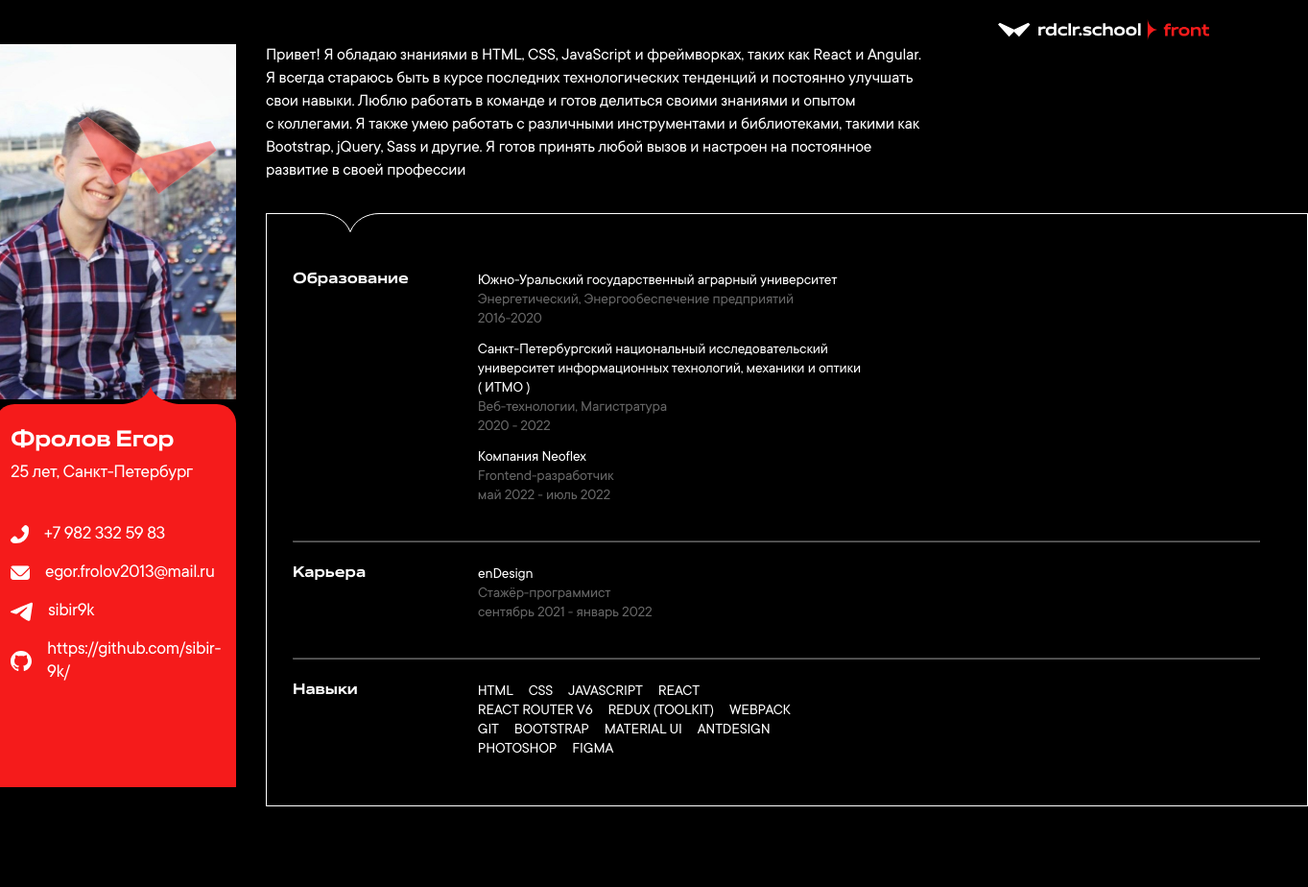
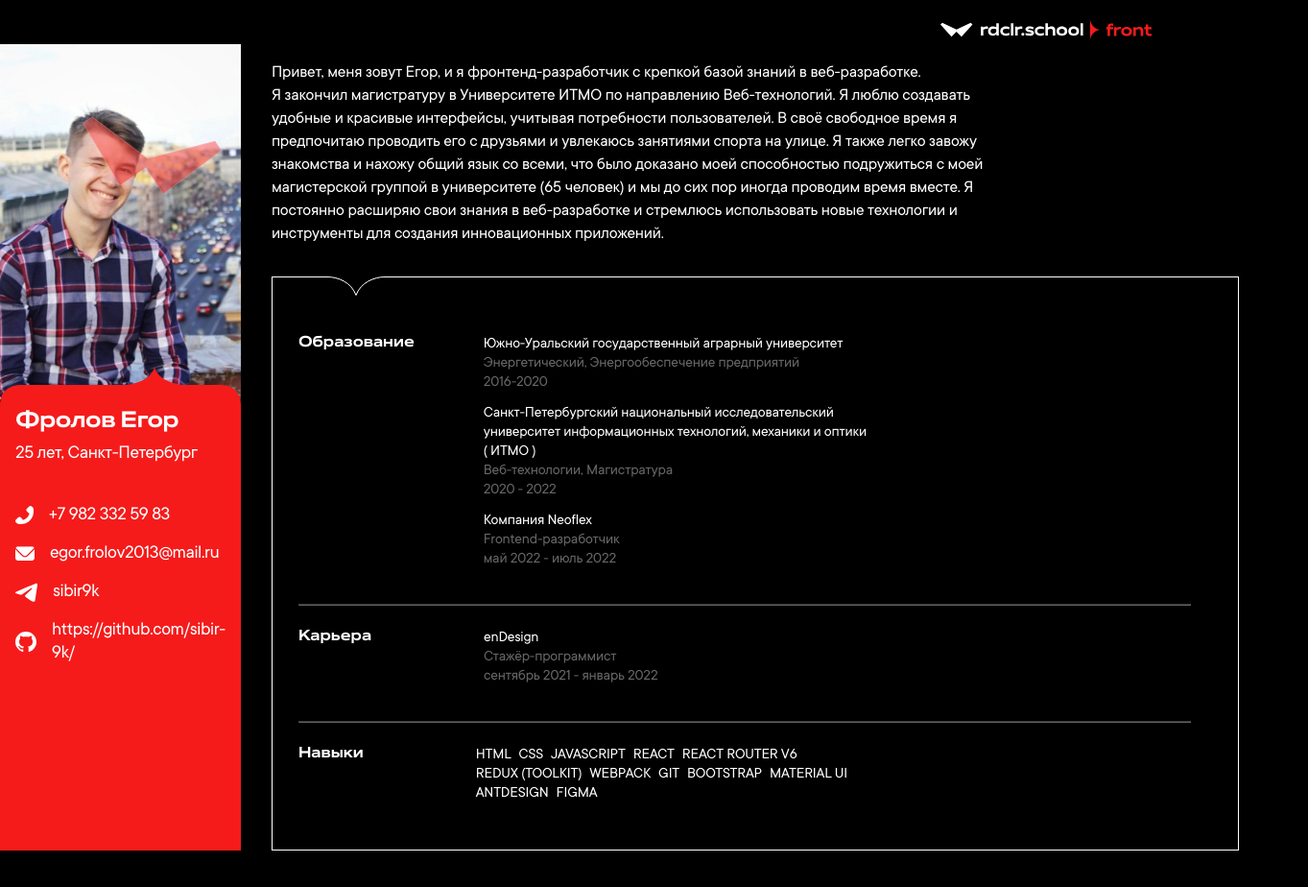
Before and after one commit to sibir-9k/RedCollar-CV-Test, a plain HTML site: page index.html in a window 1280 px wide. Shown: the whole page at 96% size, 1363 px wide, since content can reach past the window. Drawn offline with Linux system fonts and the light colour scheme.

Commit message:
fix style CV

```diff
--- a/assets/style/style.css
+++ b/assets/style/style.css
@@ -1,8 +1,13 @@
+* {
+  margin: 0;
+  padding: 0;
+  box-sizing: border-box;
+}
+
 @font-face {
   font-family: 'Redcollar';
   src: url('../fonts/Redcollar/f02cf2e6e27a17bcfe9efa18c041c208.eot');
-	src: url('../fonts/Redcollar/f02cf2e6e27a17bcfe9efa18c041c208.eot?#iefix')
-			format('embedded-opentype'),
+  src: url('../fonts/Redcollar/f02cf2e6e27a17bcfe9efa18c041c208.eot?#iefix') format('embedded-opentype'),
     url('../fonts/Redcollar/f02cf2e6e27a17bcfe9efa18c041c208.woff2') format('woff2'),
     url('../fonts/Redcollar/f02cf2e6e27a17bcfe9efa18c041c208.woff') format('woff'),
     url('../fonts/Redcollar/f02cf2e6e27a17bcfe9efa18c041c208.ttf') format('truetype'),
@@ -12,69 +17,74 @@
 @font-face {
   font-family: 'TT Commons';
   src: url('../fonts/TT Commons Regular/791b34a71c48acc600f240e9fdb57fb6.eot');
-	src: url('../fonts/TT Commons Regular/791b34a71c48acc600f240e9fdb57fb6.eot?#iefix')
-			format('embedded-opentype'),
+  src: url('../fonts/TT Commons Regular/791b34a71c48acc600f240e9fdb57fb6.eot?#iefix') format('embedded-opentype'),
     url('../fonts/TT Commons Regular/791b34a71c48acc600f240e9fdb57fb6.woff2') format('woff2'),
     url('../fonts/TT Commons Regular/791b34a71c48acc600f240e9fdb57fb6.woff') format('woff'),
     url('../fonts/TT Commons Regular/791b34a71c48acc600f240e9fdb57fb6.ttf') format('truetype'),
-		url('../fonts/TT Commons Regular/791b34a71c48acc600f240e9fdb57fb6.svg#TT Commons')
-			format('svg');
+    url('../fonts/TT Commons Regular/791b34a71c48acc600f240e9fdb57fb6.svg#TT Commons') format('svg');
 }
 
 body {
   background-color: #000;
   padding: 20px 20px 60px;
 }
-/* h1, h2, h3, ul, p {
-  margin: 0;
-} */
 
-.header {
-}
 .header__logo {
   margin-bottom: 48px;
 }
+
 .aside {
   position: relative;
   margin-bottom: 40px;
 }
+
 .aside__photo {
   position: relative;
 }
+
 .aside__photo img {
   position: relative;
-	top: 20px;
+  /* top: 20px; */
   width: 100%;
   height: 370px;
   object-fit: cover;
   z-index: -10;
 }
+
 .aside__glasses {
   position: absolute;
   top: 76px;
-	left: 78px;
+  left: 79px;
 }
+
 .aside__glasses img {
   width: 100%;
   height: 100%;
   object-fit: cover;
   transform: rotate(20deg);
 }
+
 .aside__about {
   background: #f51b1b;
   border-radius: 20px 20px 0px 0px;
   padding: 24px 16px 40px;
+  position: relative;
+  bottom: 20px;
+  width: 100%;
+  box-sizing: border-box;
 }
+
 .about-arrow-red {
   display: inline-block;
   position: absolute;
-	top: 356px;
-	left: 132px;
+  top: 337px;
+  left: calc(50% - 60px / 2 + 1px);
 }
-.about {
+
+.about__name-age {
+  margin-bottom: 32px;
 }
-.about__name-age {
-}
+
 .about__name {
   margin: 0;
   font-family: 'Redcollar';
@@ -84,7 +94,9 @@ body {
   line-height: 24px;
   letter-spacing: -0.02em;
   color: #ffffff;
+  margin-bottom: 4px;
 }
+
 .about__age {
   font-family: 'TT Commons';
   font-style: normal;
@@ -95,18 +107,17 @@ body {
   color: #ffffff;
   margin-top: 0;
 }
-.about__social-links {
-}
-.social-links {
-}
+
 .social-links__item {
   display: flex;
   align-items: center;
   margin-bottom: 16px;
 }
+
 .social-links__item img {
   margin-right: 16px;
 }
+
 .social-links__item a {
   font-family: 'TT Commons';
   font-style: normal;
@@ -117,11 +128,18 @@ body {
   color: #ffffff;
   text-decoration: none;
 }
-.main {
-}
+
 .main__hello-text {
+  font-family: 'TT Commons';
+  font-style: normal;
+  font-weight: 400;
+  font-size: 16px;
+  line-height: 20px;
+  letter-spacing: -0.01em;
+  color: #ffffff;
   margin-bottom: 24px;
 }
+
 .main__hello-text span {
   font-family: 'TT Commons';
   font-style: normal;
@@ -131,29 +149,27 @@ body {
   letter-spacing: -0.01em;
   color: #ffffff;
 }
+
 .main__resume-info {
   padding: 40px 15px 30px;
   border: 1px solid white;
 }
+
 .info-arrow-black {
   display: inline-block;
   position: relative;
   top: -41px;
-	left: 120px;
+  left: calc(50% - 60px / 2);
 }
+
 .resume-info {
   color: #ffffff;
 }
+
 hr {
   margin: 24px 0;
 }
-.resume-info__education {
-	/* border-bottom: 1px solid #FFFFFF;; */
-}
-.resume-info__career {
-}
-.resume-info__skills {
-}
+
 .education,
 .career,
 .skills {
@@ -163,13 +179,16 @@ hr {
   font-size: 16px;
   line-height: 100%;
   color: #ffffff;
+  margin-bottom: 16px;
 }
+
 .education-block,
 .career-block {
   display: flex;
   flex-direction: column;
   margin-bottom: 12px;
 }
+
 .place {
   font-family: 'TT Commons';
   font-style: normal;
@@ -179,6 +198,7 @@ hr {
   letter-spacing: -0.01em;
   color: #ffffff;
 }
+
 .direction,
 .year {
   font-family: 'TT Commons';
@@ -190,10 +210,10 @@ hr {
   color: #ffffff;
   opacity: 0.4;
 }
+
 .skills-list {
   display: flex;
   padding: 0;
-	justify-content: space-between;
   flex-wrap: wrap;
 }
 
@@ -210,21 +230,20 @@ hr {
   text-transform: uppercase;
 }
 
-@media screen and (max-width: 425px) {
+@media screen and (min-width: 425px) {
   .aside__glasses {
-		left: 102px;
+    left: 112px;
   }
+
   .about-arrow-red {
-		top: 357px;
-		left: 154px;
+    left: calc(50% - 60px / 2 + 1px);
   }
+
   .info-arrow-black {
-		left: 139px;
+    left: calc(50% - 60px / 2);
   }
-  .skills-list{
-    justify-content: flex-start;
-  }
-  .skills-item{
+
+  .skills-item {
     margin: 0;
     margin-right: 8px;
   }
@@ -232,69 +251,100 @@ hr {
 
 @media screen and (min-width: 1000px) {
   body {
+    padding: 0px;
+    padding-top: 20px;
+  }
+
+  .container {
     max-width: 1440px;
     margin: 0 auto;
+    padding: 0 80px 40px 0;
+    box-sizing: border-box;
   }
+
   main {
     display: flex;
-		justify-content: center;
   }
+
   .header {
     display: flex;
     justify-content: flex-end;
   }
+
   .header__logo {
     margin-bottom: 0;
   }
+
   .main-block {
-		max-width: 1008px;
+    padding-top: 18px;
   }
+
   .about__name-age {
     margin-bottom: 40px;
   }
+
   .about__name {
     font-weight: 400;
     font-size: 24px;
     line-height: 28px;
     margin-bottom: 8px;
   }
+
   .about__age {
     font-weight: 400;
     font-size: 20px;
     line-height: 24px;
   }
+
   .social-links__item a {
     font-weight: 400;
     font-size: 20px;
     line-height: 24px;
   }
+
   .aside {
-		margin-right: 31px;
     width: 322px;
+    height: 780px;
+    margin-right: 32px;
   }
-	.aside__photo img {
-		top: 0;
+
+  .aside__glasses {
+    left: 78px;
   }
+
+  .about-arrow-red {
+    top: 336px;
+    left: 131px;
+  }
+
   .aside__about {
-		height: 335px;
+    height: 400px;
+    position: relative;
+    bottom: 20px;
+    width: 100%;
+    height: 485px;
+    box-sizing: border-box;
   }
+
   .main__hello-text {
-		max-width: 690px;
+    width: 750px;
     margin-bottom: 32px;
-	}
-	.main__hello-text span {
     font-weight: 400;
     font-size: 18px;
     line-height: 24px;
+    color: #ffffff;
   }
+
   .main__resume-info {
     padding: 35px 49px 48px 27px;
     width: 1008px;
   }
+
   .info-arrow-black {
     top: -36px;
     left: 30px;
   }
+
   .education,
   .career,
   .skills {
@@ -303,20 +353,24 @@ hr {
     line-height: 100%;
     margin: 0px 72px 0px 0px;
   }
+
   .career,
   .skills {
     margin-right: 117px;
   }
+
   .resume-info__education,
   .resume-info__career,
   .resume-info__skills {
     display: flex;
   }
+
   .skills-list {
-		width: 367px;
+    width: 400px;
     margin: 0;
     justify-content: flex-start;
   }
+
   .education-all,
   .career-all {
     width: 400px;
--- a/index.html
+++ b/index.html
@@ -5,18 +5,15 @@
   <meta http-equiv="X-UA-Compatible" content="IE=edge">
   <meta name="viewport" content="width=device-width, initial-scale=1.0">
   <link rel="stylesheet" href="./assets/style/main.css">
-  <title>Document</title>
-  <!-- // тут основной блок с инфой , скорее всего нужно будет разбить на section каждый блок
-    ребята профессионалы и будут смотреть на семантику тегов
-  не забыть использовать БЭМ и никакого JS или др библиотек, только HTML и CSS -->
+  <title>Sibir9k-CV</title>
 </head>
 <body>
+  <div class="container">
     <header class="header">
       <div class="header__logo">
         <img src="./assets/img/Logo.svg" alt="">
       </div>
     </header>
-
     <main class="main">
       <aside class="aside">
         <div class="aside__photo">
@@ -55,13 +52,13 @@
       </aside>
       <section class="main-block">
         <section class="main__hello-text">
-        <span>
-          Привет! Я обладаю знаниями в HTML, CSS, JavaScript и фреймворках, таких как React и Angular. Я всегда стараюсь быть в курсе последних
-          технологических тенденций и постоянно улучшать свои навыки. Люблю работать в команде и готов делиться своими знаниями и опытом с коллегами.
-          Я
-          также умею работать с различными инструментами и библиотеками, такими как Bootstrap, jQuery, Sass и другие. Я готов принять любой вызов и
-          настроен на постоянное развитие в своей профессии
-        </span>
+          Привет, меня зовут Егор, и я фронтенд-разработчик с крепкой базой знаний в веб-разработке.<br> Я закончил магистратуру в Университете ИТМО по
+          направлению Веб-технологий. Я люблю создавать удобные и красивые интерфейсы,
+          учитывая потребности пользователей. В своё свободное время я предпочитаю проводить его с друзьями и увлекаюсь занятиями спорта на улице. Я
+          также легко завожу знакомства и нахожу общий язык со всеми, что было доказано моей способностью подружиться с моей магистерской группой в
+          университете (65 человек) и мы до сих пор иногда проводим время вместе.
+          Я постоянно расширяю свои знания в веб-разработке и стремлюсь использовать новые технологии и инструменты для создания инновационных
+          приложений.
         </section>
         <section class="main__resume-info">
           <div class="info-arrow-black">
@@ -77,7 +74,8 @@
                   <span class="year">2016-2020</span>
                 </div>
                 <div class="education-block">
-                <span class="place">Санкт-Петербургский национальный исследовательский университет информационных технологий, механики и оптики ( ИТМО )</span>
+                  <span class="place">Санкт-Петербургский национальный исследовательский университет информационных технологий, механики и оптики (
+                    ИТМО )</span>
                   <span class="direction">Веб-технологии, Магистратура</span>
                   <span class="year">2020 - 2022</span>
                 </div>
@@ -114,7 +112,6 @@
                 <li class="skills-item">Bootstrap</li>
                 <li class="skills-item">Material UI</li>
                 <li class="skills-item">AntDesign</li>
-              <li class="skills-item">Photoshop</li>
                 <li class="skills-item">Figma</li>
               </ul>
             </div>
@@ -122,5 +119,6 @@
         </section>
       </section>
     </main>
+  </div>
 </body>
 </html>
```
Lines whose indentation alone changed are shown as unchanged.
